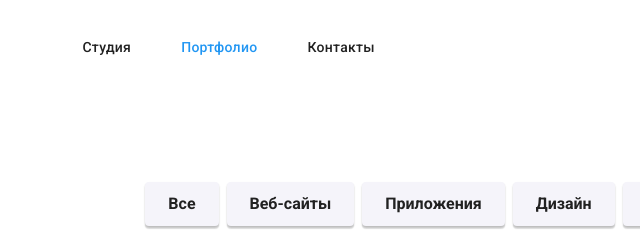
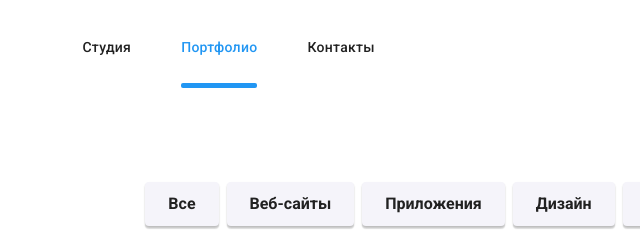
Before and after one commit to Constantine719/goit-markup-hw-05, a plain HTML site: page portfolio.html in a window 1280 px wide. Shown: the top 240 px of the page, 192-832 px from the left. Drawn offline with Linux system fonts and the light colour scheme.

Commit message:
Добавляет плашку в навигации

```diff
--- a/css/styles.css
+++ b/css/styles.css
@@ -110,7 +110,8 @@ a {
   margin-left: 50px;
 }
 
-.nav .nav-link {
+.nav-link {
+  position: relative;
   display: block;
   padding-top: 32px;
   padding-bottom: 32px;
@@ -130,6 +131,17 @@ a {
 
 .nav .nav-link.current {
   color: var(--accent-color);
+}
+
+.nav-link.current::after {
+  position: absolute;
+  bottom: 0;
+  content: '';
+  display: block;
+  width: 100%;
+  height: 5px;
+  background-color: var(--accent-color);
+  border-radius: 2px;
 }
 
 .contacts {
```
